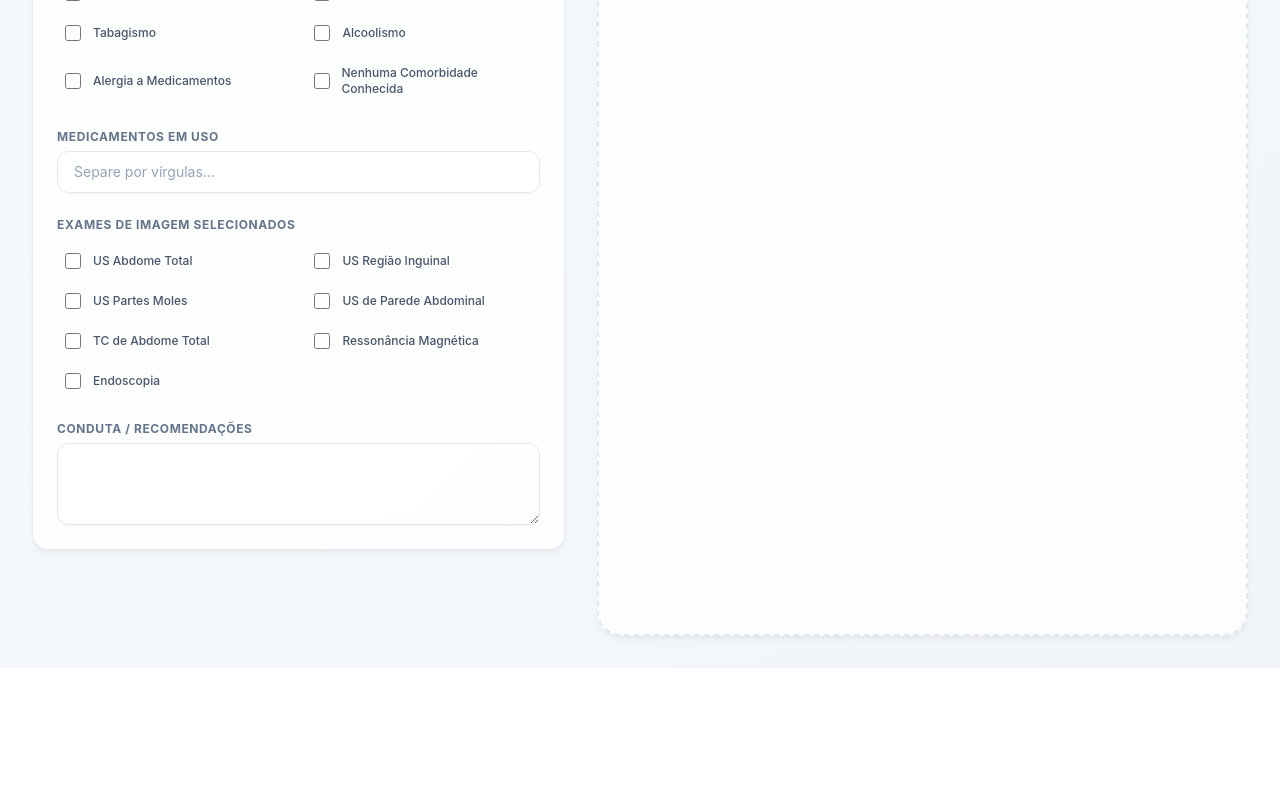
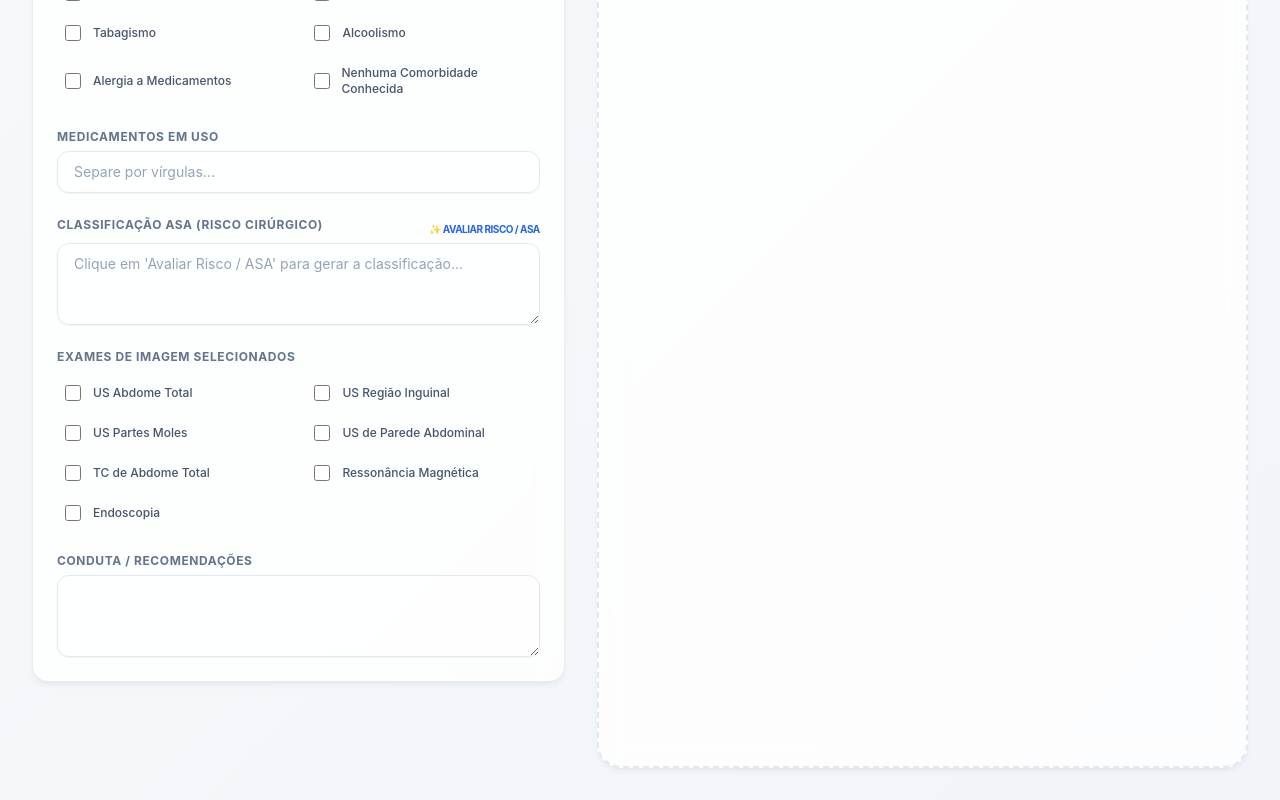
Before and after one commit to donclaudito/ambulatorio_2026, a React (Vite) app: page / in a window 1280 px wide. Shown: the part 1099-1899 px from the top of the page. Before the commit the page ends 1767 px from the top, so only its background shows below. Built offline with nearby package versions, Linux system fonts and the light colour scheme.

Commit message:
agregado asa

```diff
--- a/src/App.jsx
+++ b/src/App.jsx
@@ -20,6 +20,7 @@ const initialFormState = {
   comorbidities: [],
   allergyDetails: '',
   medicationsInUse: '',
+  asaClassification: '',
   conduct: '',
   imageExams: [],
   relatedDiagnoses: ''
@@ -65,6 +66,11 @@ function App() {
     report += `\n\n`;
 
     report += `Medicamentos em Uso: ${formData.medicationsInUse || 'Nenhum informado'}\n\n`;
+
+    if (formData.asaClassification) {
+      report += `Classificação ASA (Risco Cirúrgico):\n${formData.asaClassification}\n\n`;
+    }
+
 
     if (formData.imageExams.length > 0) {
       report += `Exames de Imagem: ${formData.imageExams.join(', ')}\n`;
--- a/src/components/SurgicalForm.jsx
+++ b/src/components/SurgicalForm.jsx
@@ -23,7 +23,7 @@ const SectionHeader = ({ icon, title }) => (
 const SurgicalForm = ({ formData, setFormData, onGenerate, onClear }) => {
   const [activeModal, setActiveModal] = useState(null);
   const [modalData, setModalData] = useState({ title: '', items: [], targetField: '' });
-  const [isLoading, setIsLoading] = useState({ anamnesis: false, physicalExam: false, procedure: false });
+  const [isLoading, setIsLoading] = useState({ anamnesis: false, physicalExam: false, procedure: false, asa: false });
   // reasonDataMap tem prioridade: entradas oficiais nunca são sobrescritas pelo localStorage
   const [allReasons, setAllReasons] = useState(() => {
     const custom = getCustomReasons();
@@ -121,7 +121,7 @@ const SurgicalForm = ({ formData, setFormData, onGenerate, onClear }) => {
       return;
     }
 
-    const loadingKey = field === 'procedure' ? 'procedure' : field;
+    const loadingKey = field === 'procedure' ? 'procedure' : field === 'asaClassification' ? 'asa' : field;
     setIsLoading(prev => ({ ...prev, [loadingKey]: true }));
 
     try {
@@ -142,6 +142,9 @@ const SurgicalForm = ({ formData, setFormData, onGenerate, onClear }) => {
         prompt = `Aja como um cirurgião sênior. Seja ESTRITAMENTE OBJETIVO. Gere *apenas o texto* de uma anamnese técnica e queixa principal baseada APENAS nestes dados: ${demographics}${biometrics}Quadro clínico: ${reasonContext}${associatedText}. Procedimento: ${procedureContext}. Use terminologia cirúrgica precisa. NÃO invente sintomas. NÃO gere conclusões. Incorpore idade/sexo e dados biométricos naturalmente se relevante.`;
       } else if (field === 'physicalExam') {
         prompt = `Aja como um cirurgião sênior. Seja ESTRITAMENTE OBJETIVO. Gere *apenas o texto* de um exame físico técnico resumido baseado APENAS nestes dados: ${demographics}${biometrics}Quadro de ${reasonContext}${associatedText} (procedimento: ${procedureContext}). Use terminologia cirúrgica precisa. Foco em sinais vitais e achados locais. NÃO invente achados.`;
+      } else if (field === 'asaClassification') {
+        const imcText = (formData.patientWeight && formData.patientHeight) ? ` IMC Calculado: ${(parseFloat(formData.patientWeight) / Math.pow(parseFloat(formData.patientHeight) / 100, 2)).toFixed(1)}.` : '';
+        prompt = `Aja como um anestesiologista avaliador. Avalie os seguintes dados do paciente: ${demographics}${biometrics}${imcText} Comorbidades relatadas: ${formData.comorbidities.join(', ') || 'Nenhuma'}. Medicamentos em uso: ${formData.medicationsInUse || 'Nenhum'}. Sugira a classificação de Risco Cirúrgico ASA (I a VI). Retorne a sugestão e explique brevemente os critérios utilizados para essa classificação com base nestes dados. Seja direto e não invente dados adicionais.`;
       }
 
       const text = await generateClinicalTextUnified(prompt);
@@ -226,7 +229,7 @@ const SurgicalForm = ({ formData, setFormData, onGenerate, onClear }) => {
               type="number"
               className="input-field"
               placeholder="Anos"
-              value={formData.patientAge}
+              value={formData.patientAge || ''}
               onChange={(e) => setFormData({...formData, patientAge: e.target.value})}
             />
           </div>
@@ -234,7 +237,7 @@ const SurgicalForm = ({ formData, setFormData, onGenerate, onClear }) => {
             <label className="label-text">Sexo</label>
             <select
               className="input-field"
-              value={formData.patientSex}
+              value={formData.patientSex || ''}
               onChange={(e) => setFormData({...formData, patientSex: e.target.value})}
             >
               <option value="">--</option>
@@ -248,7 +251,7 @@ const SurgicalForm = ({ formData, setFormData, onGenerate, onClear }) => {
               type="number"
               className="input-field"
               placeholder="Ex: 80"
-              value={formData.patientWeight}
+              value={formData.patientWeight || ''}
               onChange={(e) => setFormData({...formData, patientWeight: e.target.value})}
             />
           </div>
@@ -258,7 +261,7 @@ const SurgicalForm = ({ formData, setFormData, onGenerate, onClear }) => {
               type="number"
               className="input-field"
               placeholder="Ex: 175"
-              value={formData.patientHeight}
+              value={formData.patientHeight || ''}
               onChange={(e) => setFormData({...formData, patientHeight: e.target.value})}
             />
           </div>
@@ -380,7 +383,7 @@ const SurgicalForm = ({ formData, setFormData, onGenerate, onClear }) => {
             <textarea
               rows="3"
               className="input-field"
-              value={formData.anamnesis}
+              value={formData.anamnesis || ''}
               onChange={(e) => setFormData({...formData, anamnesis: e.target.value})}
             />
           </div>
@@ -400,7 +403,7 @@ const SurgicalForm = ({ formData, setFormData, onGenerate, onClear }) => {
             <textarea
               rows="3"
               className="input-field"
-              value={formData.physicalExam}
+              value={formData.physicalExam || ''}
               onChange={(e) => setFormData({...formData, physicalExam: e.target.value})}
             />
           </div>
@@ -433,7 +436,7 @@ const SurgicalForm = ({ formData, setFormData, onGenerate, onClear }) => {
               <label className="label-text">Detalhes da Alergia</label>
               <input
                 className="input-field border-red-200 focus:ring-red-500/20"
-                value={formData.allergyDetails}
+                value={formData.allergyDetails || ''}
                 onChange={(e) => setFormData({...formData, allergyDetails: e.target.value})}
                 placeholder="Liste os medicamentos..."
               />
@@ -445,13 +448,34 @@ const SurgicalForm = ({ formData, setFormData, onGenerate, onClear }) => {
             <input
               className="input-field"
               list="med-list"
-              value={formData.medicationsInUse}
+              value={formData.medicationsInUse || ''}
               onChange={(e) => setFormData({...formData, medicationsInUse: e.target.value})}
               placeholder="Separe por vírgulas..."
             />
             <datalist id="med-list">
               {commonMedications.map(m => <option key={m} value={m} />)}
             </datalist>
+          </div>
+
+          <div>
+            <div className="flex justify-between items-end mb-1">
+              <label className="label-text">Classificação ASA (Risco Cirúrgico)</label>
+              <button
+                type="button"
+                onClick={() => handleAIField('asaClassification')}
+                disabled={isLoading.asa}
+                className="text-[10px] font-bold text-blue-600 hover:text-blue-800 flex items-center gap-1 uppercase tracking-tighter"
+              >
+                {isLoading.asa ? "Analisando..." : "✨ Avaliar Risco / ASA"}
+              </button>
+            </div>
+            <textarea
+              rows="3"
+              className="input-field text-sm"
+              placeholder="Clique em 'Avaliar Risco / ASA' para gerar a classificação..."
+              value={formData.asaClassification || ''}
+              onChange={(e) => setFormData({...formData, asaClassification: e.target.value})}
+            />
           </div>
 
           <div className="space-y-3">
@@ -490,7 +514,7 @@ const SurgicalForm = ({ formData, setFormData, onGenerate, onClear }) => {
             <textarea
               rows="3"
               className="input-field"
-              value={formData.conduct}
+              value={formData.conduct || ''}
               onChange={(e) => setFormData({...formData, conduct: e.target.value})}
             />
           </div>
```
